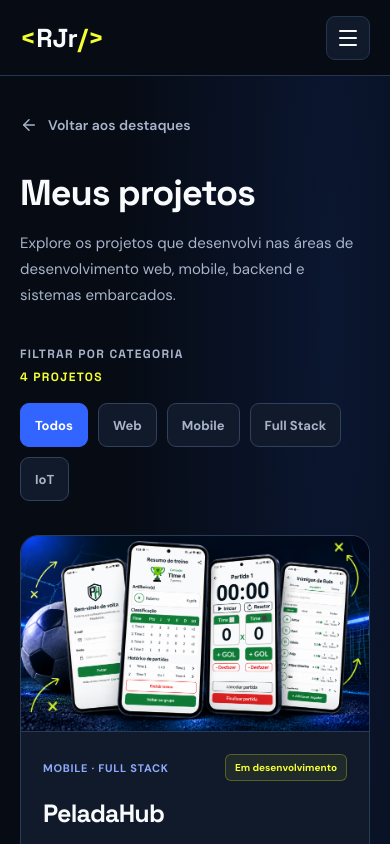
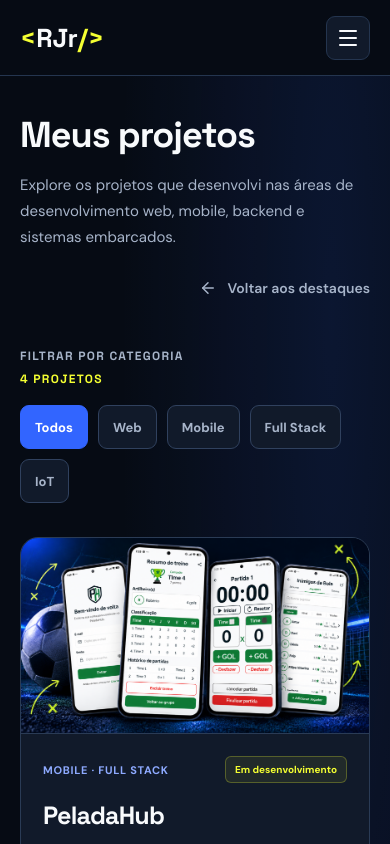
Before and after one commit to roberio-junior/portfolio-roberio, a React (Vite) app: page /projetos in a window 390 px wide. Shown: the top 844 px of the page. Built offline with nearby package versions, Linux system fonts and the light colour scheme.

Commit message:
refactor: alinhar retorno aos destaques ao título do catálogo

```diff
--- a/src/pages/ProjectsCatalog/index.tsx
+++ b/src/pages/ProjectsCatalog/index.tsx
@@ -56,15 +56,17 @@ export default function ProjectsCatalog() {
   return (
     <div className={styles.page}>
       <div className={styles.container}>
-        <Link to="/#projetos" className={styles.backLink}>
-          <ArrowLeft size={18} />
-          Voltar aos destaques
-        </Link>
+        <div className={styles.pageHeading}>
+          <SectionHeading
+            title="Meus projetos"
+            description="Explore os projetos que desenvolvi nas áreas de desenvolvimento web, mobile, backend e sistemas embarcados."
+          />
 
-        <SectionHeading
-          title="Meus projetos"
-          description="Explore os projetos que desenvolvi nas áreas de desenvolvimento web, mobile, backend e sistemas embarcados."
-        />
+          <Link to="/#projetos" className={styles.backLink}>
+            <ArrowLeft size={18} aria-hidden="true" />
+            Voltar aos destaques
+          </Link>
+        </div>
 
         <div className={styles.filterSection}>
           <div className={styles.filterHeader}>
--- a/src/pages/ProjectsCatalog/styles.module.css
+++ b/src/pages/ProjectsCatalog/styles.module.css
@@ -18,12 +18,26 @@
   margin: 0 auto;
 }
 
+.pageHeading {
+  display: flex;
+  align-items: flex-start;
+  justify-content: space-between;
+  gap: 32px;
+}
+
+.pageHeading > :first-child {
+  flex: 1;
+  min-width: 0;
+}
+
 .backLink {
   display: inline-flex;
   align-items: center;
   gap: 10px;
+  flex-shrink: 0;
 
-  margin-bottom: 58px;
+  min-height: 44px;
+  margin-top: 8px;
 
   color: var(--color-muted);
   font-size: 14px;
@@ -257,8 +271,14 @@
     padding: 40px 20px 80px;
   }
 
+  .pageHeading {
+    flex-direction: column;
+    gap: 16px;
+  }
+
   .backLink {
-    margin-bottom: 40px;
+    align-self: flex-end;
+    margin-top: 0;
   }
 
   .grid {
```
